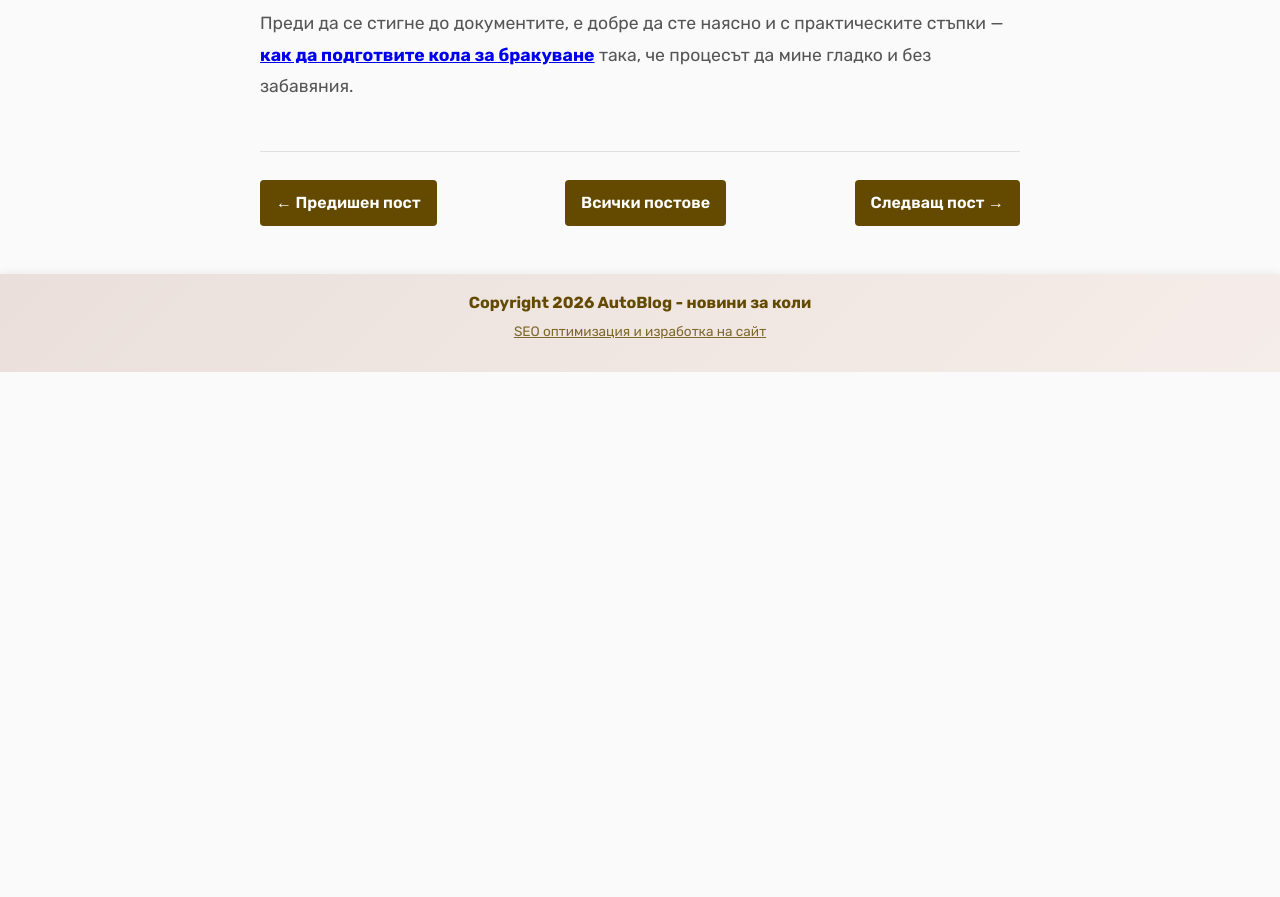
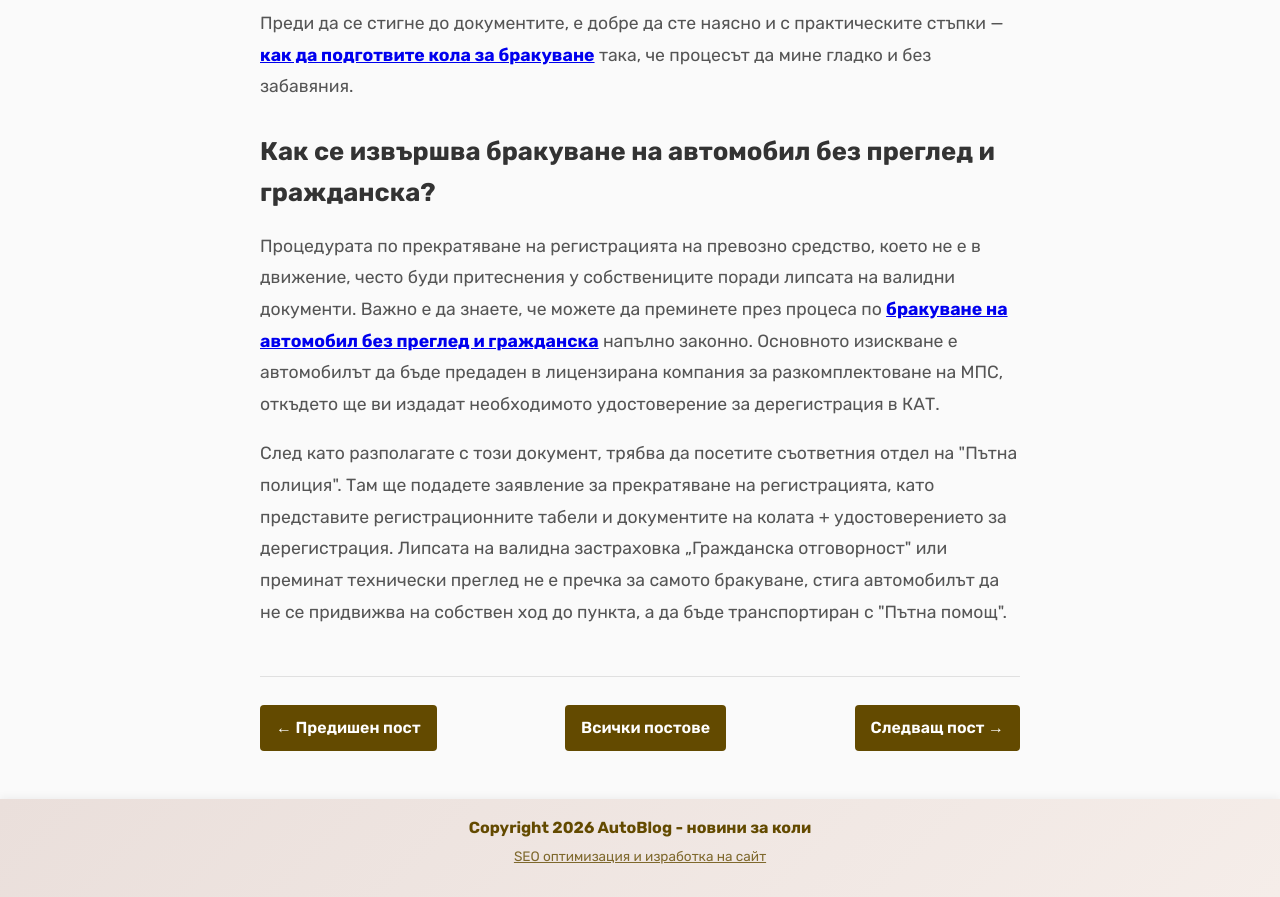
Before and after one commit to inweblife/autoblog, a Next.js app: page /blog/documenti-za-da-brakuvate-kola in a window 1280 px wide. Shown: the part 2640-3537 px from the top of the page. Before the commit the page ends 3012 px from the top, so only its background shows below. Built offline with nearby package versions, Linux system fonts and the light colour scheme; a web font is replaced by a local one.

Commit message:
Update page.jsx

```diff
--- a/app/blog/documenti-za-da-brakuvate-kola/page.jsx
+++ b/app/blog/documenti-za-da-brakuvate-kola/page.jsx
@@ -166,6 +166,33 @@ export default function Documenti() {
           така, че процесът да мине гладко и без забавяния.
         </p>
 
+        <h2 className={styles.section_title}>
+          Как се извършва бракуване на автомобил без преглед и гражданска?
+        </h2>
+
+        <p className={styles.section_text}>
+          Процедурата по прекратяване на регистрацията на превозно средство,
+          което не е в движение, често буди притеснения у собствениците поради
+          липсата на валидни документи. Важно е да знаете, че можете да
+          преминете през процеса по{" "}
+          <a href="https://kolizascrap.com/blog/brakuvane-na-avtomobil-bez-pregled/" target="_blank" rel="noopener noreferrer">
+            <strong>бракуване на автомобил без преглед и гражданска</strong>
+          </a>{" "}
+          напълно законно. Основното изискване е автомобилът да бъде предаден в
+          лицензирана компания за разкомплектоване на МПС, откъдето ще ви
+          издадат необходимото удостоверение за дерегистрация в КАТ.
+        </p>
+
+        <p className={styles.section_text}>
+          След като разполагате с този документ, трябва да посетите съответния
+          отдел на "Пътна полиция". Там ще подадете заявление за прекратяване на
+          регистрацията, като представите регистрационните табели и документите
+          на колата + удостоверението за дерегистрация. Липсата на валидна
+          застраховка „Гражданска отговорност" или преминат технически преглед
+          не е пречка за самото бракуване, стига автомобилът да не се придвижва
+          на собствен ход до пункта, а да бъде транспортиран с "Пътна помощ".
+        </p>
+
         <nav className={styles.navigation}>
           <Link href="/blog/kolko-struva-kola-za-brakuvane" className={styles.nav_link}>
             ← Предишен пост
```
